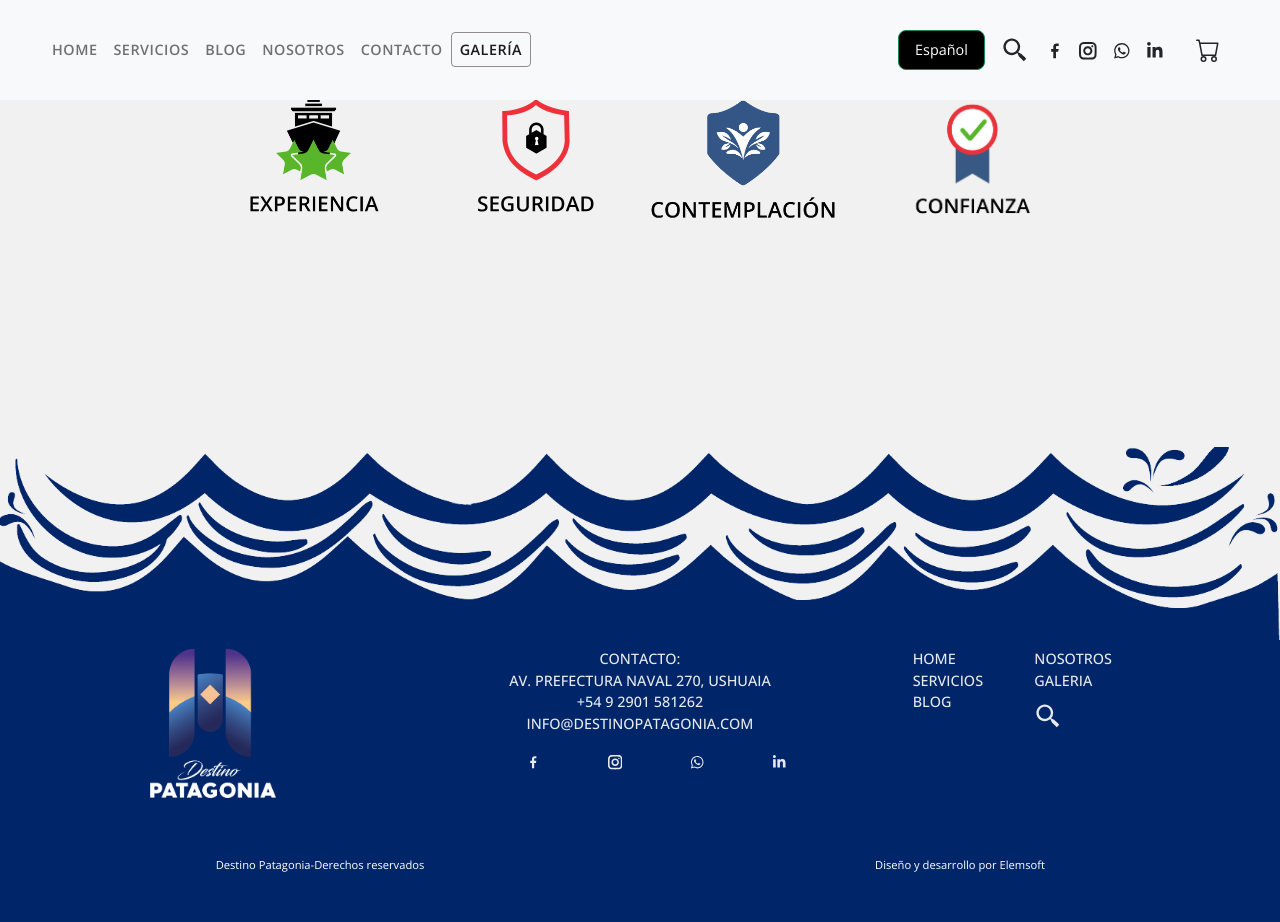
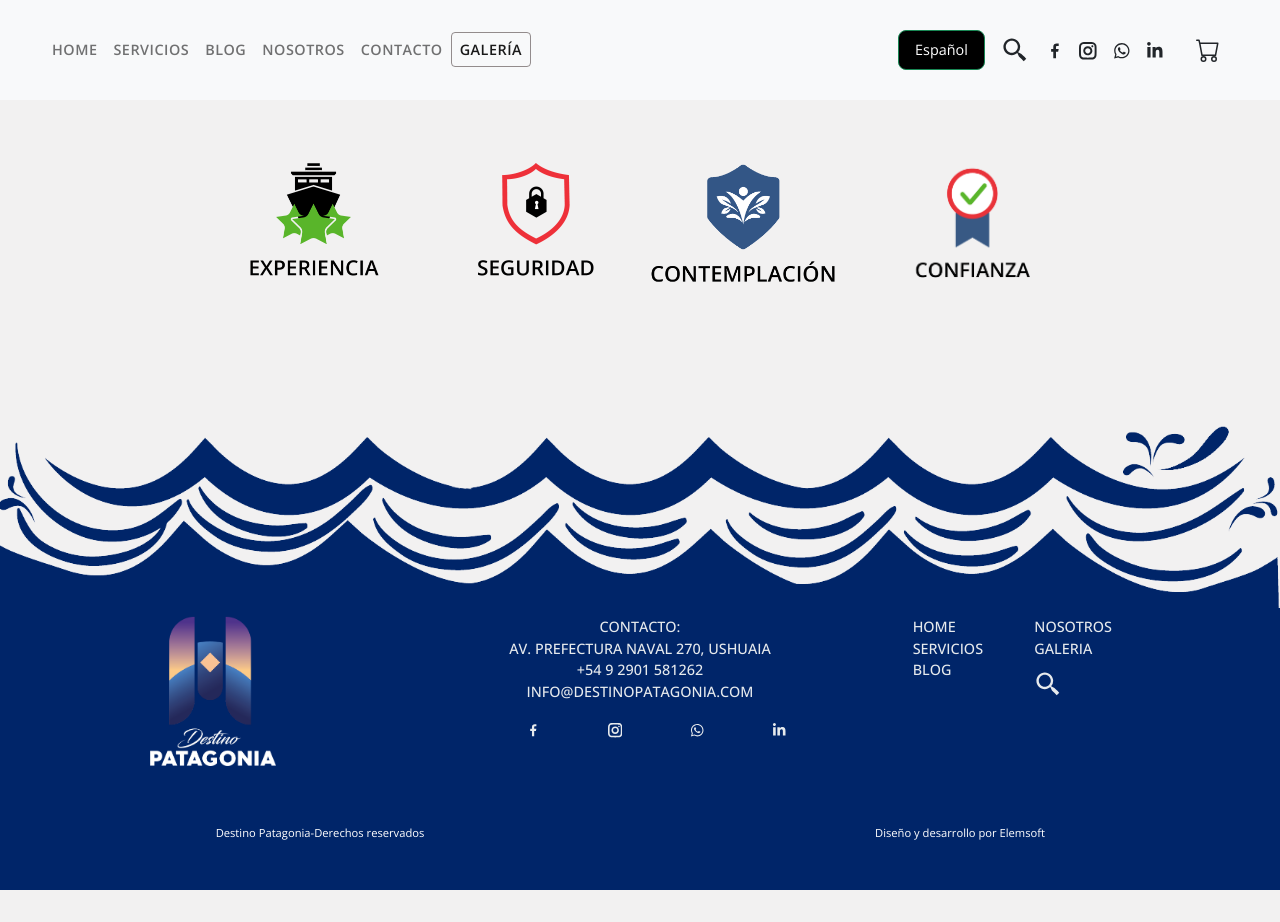
Before and after one commit to Florsala/DestinoP, a React (Create React App) app: page /galeria in a window 1280 px wide. After the commit the page ends 890 px from the top, so only its background shows below. Built offline with nearby package versions, Linux system fonts and the light colour scheme; a web font is replaced by a local one.

Commit message:
changes in footer

```diff
--- a/src/App.css
+++ b/src/App.css
@@ -181,6 +181,7 @@ a {
   justify-content: center;
   flex-wrap: wrap;
   align-items: center;
+  transform: translateY(4rem);
 }
 
 .escudos img {
--- a/src/components/Footer.jsx
+++ b/src/components/Footer.jsx
@@ -15,16 +15,16 @@ const Footer = () => {
     <div>
       <Escudos />
 
-      <div style={{ marginTop: "2rem" }}>
+      <div >
         <img
           style={{
             width: "100%",
             height: "20rem",
             left: "0",
             position:'relative',
-            objectFit: "cover",
-            transform: "translateY(5.9375rem)",
-            paddingTop: "2rem",
+            objectFit: "contain",
+            transform: "translateY(7.9375rem)",
+            paddingTop: "0rem",
           }}
           src={olas}
           alt=""
```
